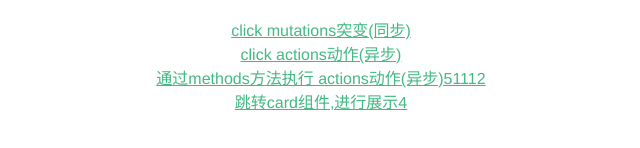
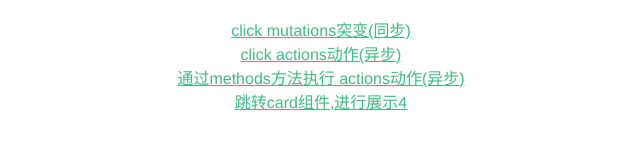
Before and after one commit to renshufan/vuex, a Vue app: page / in a window 1280 px wide. Shown: the part 160-308 px from the top of the page, without its empty margins (319-959 px from the left). Built offline with nearby package versions, Linux system fonts and the light colour scheme.

Commit message:
提交了
Signed-off-by: renshufan <976590628@qq.com>

```diff
--- a/src/components/HelloWorld.vue
+++ b/src/components/HelloWorld.vue
@@ -9,7 +9,7 @@
       <a href="javascript:;" @click="$store.dispatch('Acount',{n:1})">click actions动作(异步)</a>
     </div>
     <div>
-      <a href="javascript:;" @click="first">通过methods方法执行 actions动作(异步)51112</a>
+      <a href="javascript:;" @click="first">通过methods方法执行 actions动作(异步)</a>
     </div>
     <div>
       <a href="javascript:;" @click="$router.push('/card')">跳转card组件,进行展示4</a>
@@ -46,10 +46,6 @@ export default {
     ...mapActions(["Acount"]),
     first () {
       this.Acount({ n: 0 })
-      this.$request.post('少时诵诗书所所所所所所所所所所所所所所所所所所所所所所所所所所所所所所所所所所所所所所', req)
-      .then(res => {
-        console.log(123)
-      })
       // this.$store.dispatch('Acount',{n:100})
     }
   }
```
